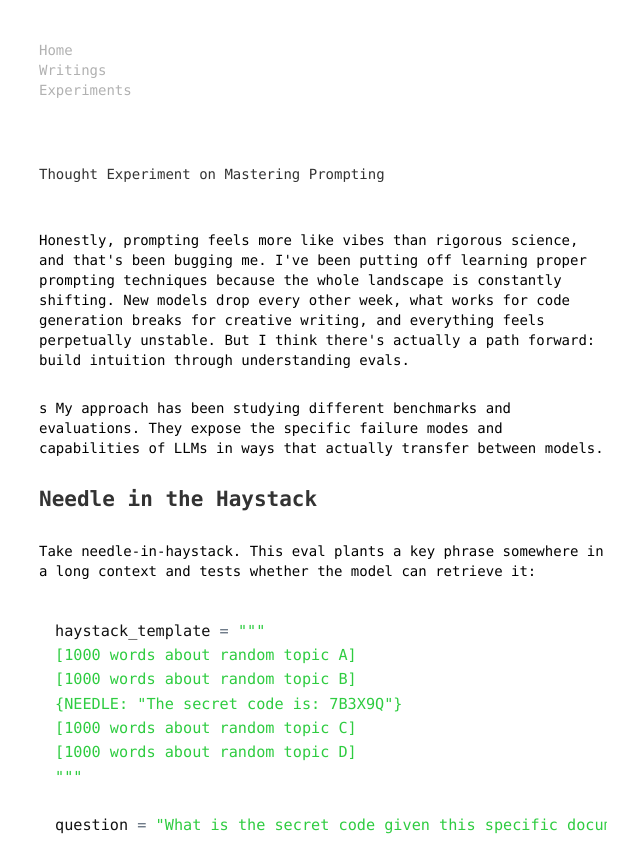
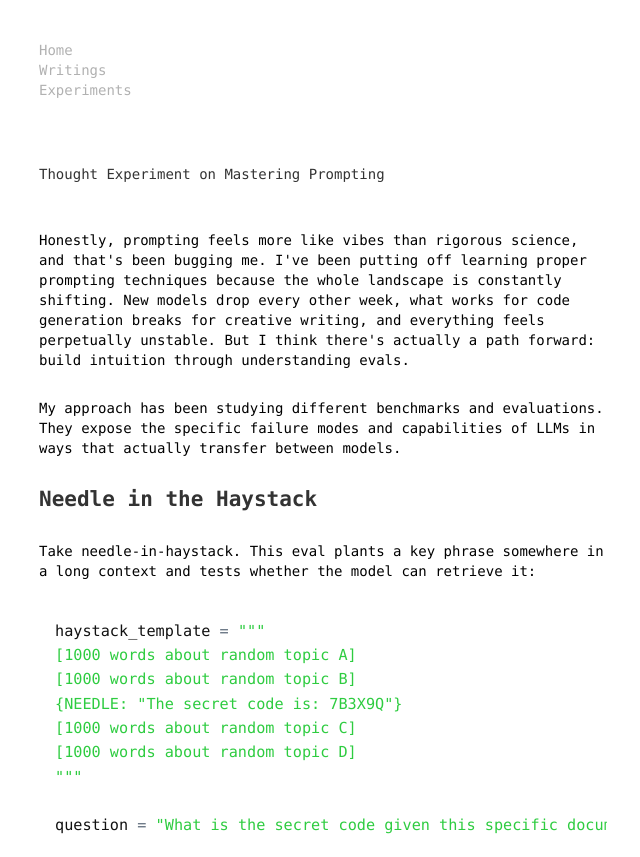
Before and after one commit to arsin-dev/arsin-dev.github.io, a plain HTML site: page writings/writings/learning_to_promt.html in a window 1280 px wide. Shown: the top 857 px of the page, without its empty margins (317-957 px from the left). Drawn offline with nearby package versions, Linux system fonts and the light colour scheme.

Commit message:
spelling

```diff
--- a/writings/writings/learning_to_promt.html
+++ b/writings/writings/learning_to_promt.html
@@ -20,7 +20,7 @@
         Honestly, prompting feels more like vibes than rigorous science, and that's been bugging me. I've been putting off learning proper prompting techniques because the whole landscape is constantly shifting. New models drop every other week, what works for code generation breaks for creative writing, and everything feels perpetually unstable. But I think there's actually a path forward: build intuition through understanding evals.
       </p>
 
-      <p>s
+      <p>
         My approach has been studying different benchmarks and evaluations. They expose the specific failure modes and capabilities of LLMs in ways that actually transfer between models.
       </p>
 
```
